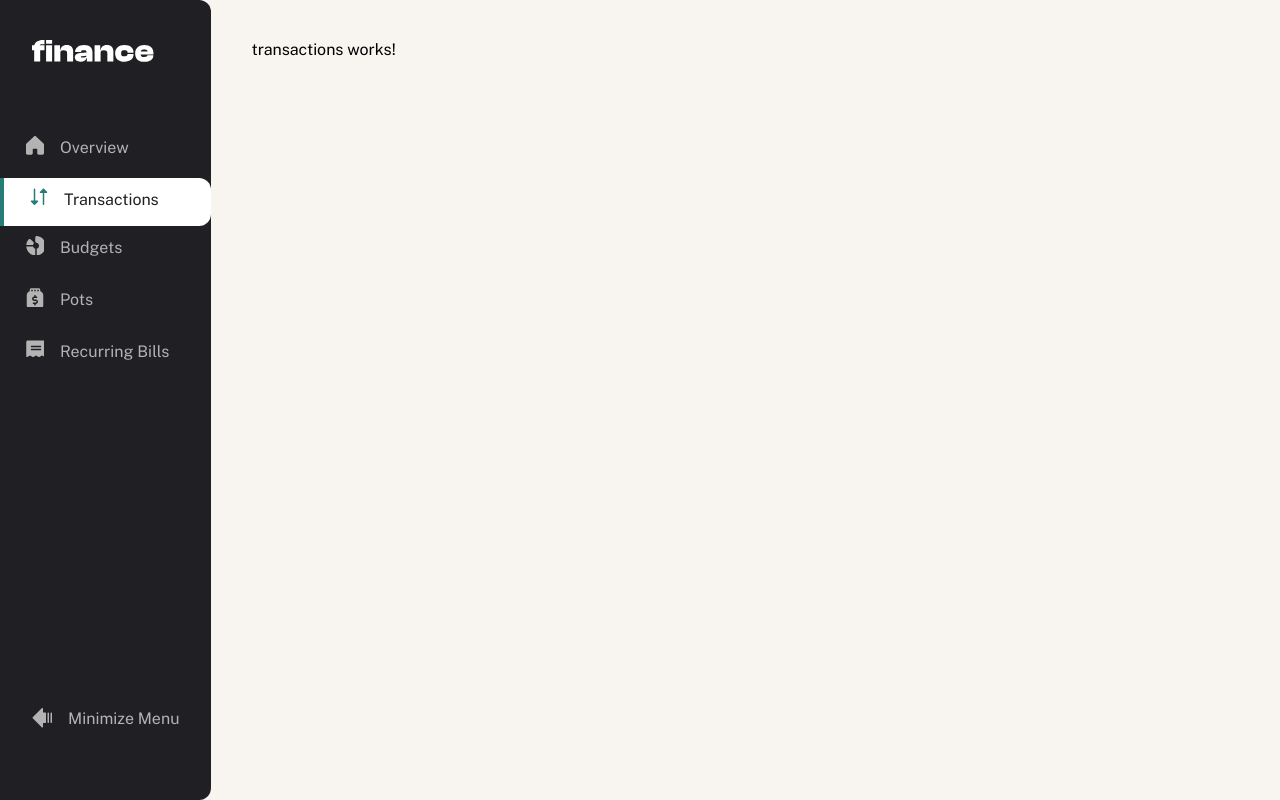
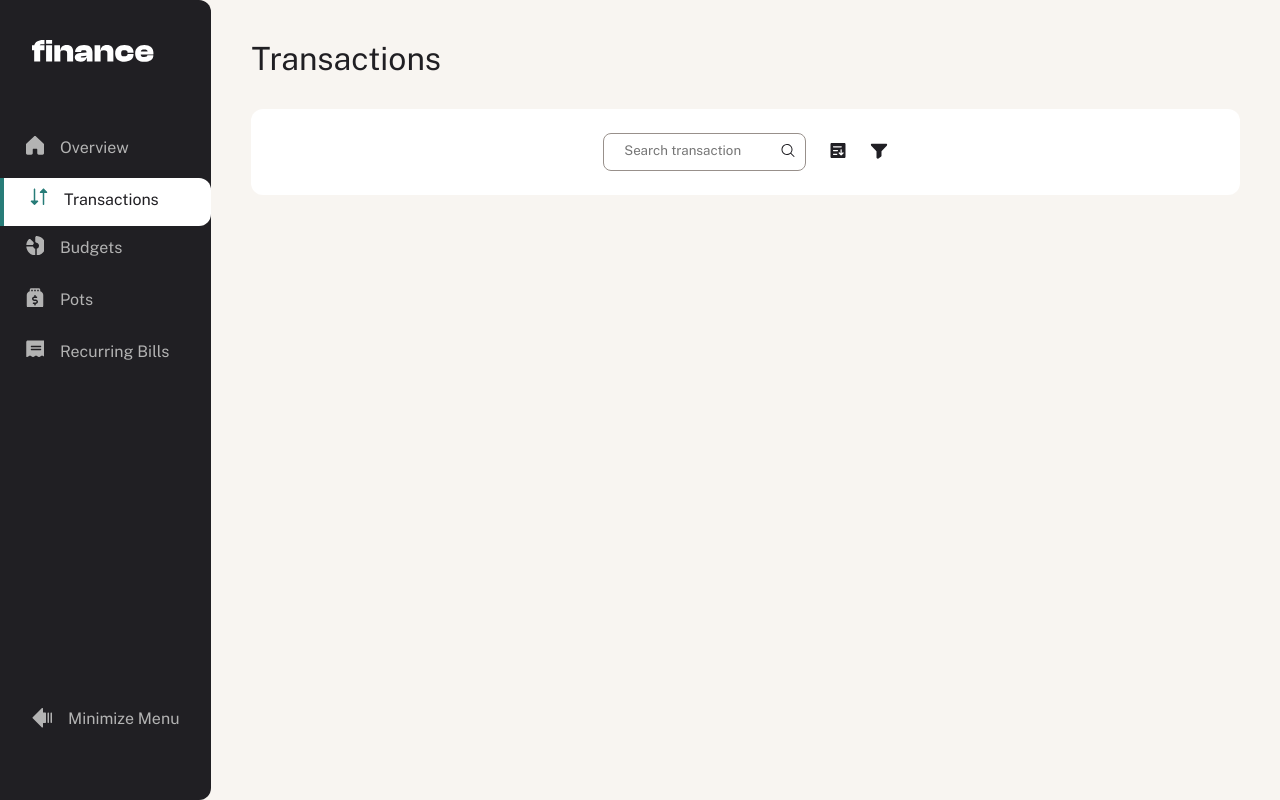
Before and after one commit to LukaTypeScripter/personal-finance-app-angular, an Angular app: page /transactions in a window 1280 px wide. Built offline with nearby package versions, Linux system fonts and the light colour scheme.

Commit message:
feat: Enhance transactions page layout and styles, add reusable input component for search functionality

```diff
--- a/src/app/app.scss
+++ b/src/app/app.scss
@@ -5,7 +5,7 @@
 .app-container {
   min-height: 100dvh;
   display: grid;
-  grid-template-columns:1fr;
+  grid-template-columns:auto 1fr;
   background-color: variables.$color-beige-100;
 
   &__content {
--- a/src/app/layout/sidebar/sidebar.scss
+++ b/src/app/layout/sidebar/sidebar.scss
@@ -1,5 +1,8 @@
 @use "@/assets/styles/_variables.scss";
 @use "@/assets/styles/_mixins.scss";
+
+
+
 .sidebar {
     box-sizing: border-box;
     overflow: hidden;
--- a/src/app/pages/transactions/transactions.html
+++ b/src/app/pages/transactions/transactions.html
@@ -1 +1,24 @@
-<p>transactions works!</p>
+<div class="transactions">
+  <h2 class="transaction-title">Transactions</h2>
+  <!-- -->
+  <div class="transaction__content">
+    <div class="transaction__content-header">
+      <app-reusable-input
+        iconName="icon-search"
+        iconPosition="right"
+        placeholder="Search transaction"
+      />
+      <!-- -->
+      <div class="transaction__content-buttons">
+        <button class="transaction__content-button">
+          <img src="./assets/images/icon-sort-mobile.svg" alt="">
+        </button>
+
+        <button class="transaction__content-button">
+          <img src="./assets/images/icon-filter-mobile.svg" alt="">
+        </button>
+      </div>
+      <!-- -->
+    </div>
+  </div>
+</div>
--- a/src/app/pages/transactions/transactions.scss
+++ b/src/app/pages/transactions/transactions.scss
@@ -0,0 +1,25 @@
+@use "@/assets/styles/_variables.scss";
+@use "@/assets/styles/_mixins.scss";
+
+.transaction {
+  &-title {
+    font-size: variables.$font-size-preset-1;
+    color: variables.$color-grey-900;
+  }
+
+  &__content {
+    @include mixins.card();
+    margin-top: variables.$spacing-400;
+
+    &-buttons {
+      display: flex;
+      gap: variables.$spacing-300;
+      align-items: center;
+    }
+
+    &-header {
+      @include mixins.flex(center, center);
+      gap: variables.$spacing-300;
+    }
+  }
+}
--- a/src/app/pages/transactions/transactions.ts
+++ b/src/app/pages/transactions/transactions.ts
@@ -1,8 +1,8 @@
 import { Component } from '@angular/core';
-
+import { ReusableInput } from '@/app/shared/components/reuseble-input/reusable-input.component';
 @Component({
   selector: 'app-transactions',
-  imports: [],
+  imports: [ReusableInput],
   templateUrl: './transactions.html',
   styleUrl: './transactions.scss'
 })
--- /dev/null
+++ b/src/app/shared/components/reuseble-input/reusable-input.component.html
@@ -0,0 +1,37 @@
+<div class="input">
+  @if(label()) {
+  <label class="input__title">{{ label() }} </label>
+  }
+
+  <div
+    class="input-container"
+    [ngClass]="{
+      'input-container--left': iconPosition() === 'left',
+      'input-container--right': iconPosition() === 'right'
+    }"
+  >
+    @if(iconPosition() === 'left') {
+    <img src="assets/images/{{ iconName() }}.svg" alt="" />
+    }
+
+    <input
+      (blur)="onTouched()"
+      (input)="onInput($event)"
+      [disabled]="isDisabled"
+      [placeholder]="placeholder()"
+      [value]="value"
+      class="input__main"
+      [ngClass]="{
+        'input__main--invalid': hasError()
+      }"
+    />
+    @if(iconPosition() === 'right') {
+    <img src="assets/images/{{ iconName() }}.svg" alt="" />
+    }
+  </div>
+  @for (error of errorMessage(); track error.message) {
+  <p *ngIf="error.isVisible" class="input__error-text">
+    {{ error.message }}
+  </p>
+  }
+</div>
--- /dev/null
+++ b/src/app/shared/components/reuseble-input/reusable-input.component.scss
@@ -0,0 +1,25 @@
+@use "@/assets/styles/_mixins.scss";
+@use "@/assets/styles/_variables.scss";
+
+.input {
+    width: 100%;
+
+
+
+
+
+    &-container {
+        @include mixins.flex(center, space-between);
+
+
+        position: relative;
+        max-width: 400px;
+        padding: variables.$spacing-100 10px 12px 20px;
+        border-radius: variables.$spacing-100;
+        border: 1px solid variables.$color-beige-500;
+        font-size: variables.$font-size-preset-4;
+        outline: none;
+        transition: border .3s ease;
+
+    }
+}
--- /dev/null
+++ b/src/app/shared/components/reuseble-input/reusable-input.component.ts
@@ -0,0 +1,54 @@
+import { CommonModule } from '@angular/common';
+import {Component, computed, input} from '@angular/core';
+import { ControlValueAccessor } from '@angular/forms';
+
+@Component({
+  selector: 'app-reusable-input',
+  imports: [CommonModule],
+  templateUrl: './reusable-input.component.html',
+  styleUrl: './reusable-input.component.scss'
+})
+export class ReusableInput implements ControlValueAccessor {
+  iconPosition = input<'left' | 'right'>()
+  iconName = input<string>()
+  placeholder = input<string>()
+  label = input<string>()
+
+  errorMessage = input<{
+    message: string,
+    isVisible: boolean
+  }[]>()
+
+  hasError = computed(() => this.errorMessage()?.some(error => error.isVisible) ?? false)
+
+  value = ''
+  isDisabled = false;
+
+  onChanged: Function = () => {
+  };
+  onTouched: Function = () => {
+  };
+
+  registerOnChange(fn: Function) {
+    this.onChanged = fn;
+  }
+
+  registerOnTouched(fn: Function) {
+    this.onTouched = fn;
+  }
+
+  writeValue(value: any): void {
+    this.value = value
+  }
+
+
+  onInput(event: Event): void {
+    const target = event.target as HTMLInputElement;
+    this.value = target.value;
+    this.onChanged(this.value);
+  }
+
+  setDisabledState?(isDisabled: boolean): void {
+    this.isDisabled = isDisabled;
+  }
+}
```
Also changed, not shown: 1 other file (tests, documents, lock files or other folders).
